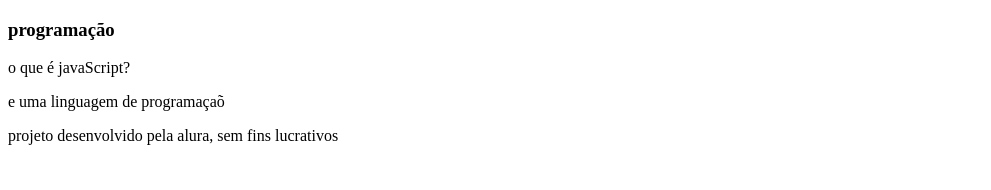
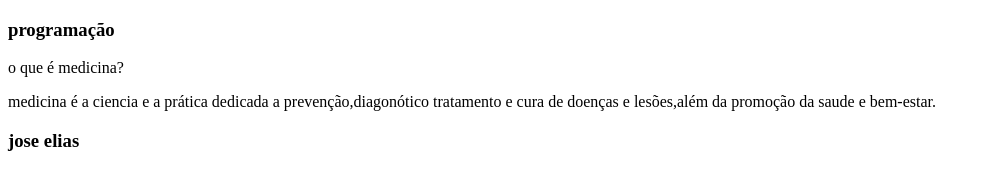
Before and after one commit to elidiane2025/flashchicards, a plain HTML site: page index.html in a window 1280 px wide. Shown: the whole page, without its empty margins (0-991 px from the left). Drawn offline with Linux system fonts and the light colour scheme.

Commit message:
perguntas

```diff
--- a/index.html
+++ b/index.html
@@ -9,19 +9,23 @@
 <main>
     <section id="container">
 
-<article class="cartão">
+
+        <article class="cartão">
     <div class="cartao_conteudo">
         <h3>programação</h3>
         <div class="cartao_conteudo__perguntas">
-            <p>o que é javaScript?</p>
+            <p>o que é medicina?</p>
         </div>
         <div class="cartao_conteudo_resposta">
-            <p>e uma linguagem de programaçaõ</p>
+            <p>medicina é a ciencia e a prática dedicada a prevenção,diagonótico tratamento e cura de doenças e lesões,além da promoção da saude e bem-estar.</p>
         <div/>
-    </section>
-</main>
-<footer>
-    <p>projeto desenvolvido pela alura, sem fins lucrativos</p>
-    <footer>
+        </div>
+    </article>
+
+
+    <article class="cartao">
+    <div class="cartao_conteudo">
+    <h3>jose elias</h3>
+        <footer>
 </body>
 </html>
```
